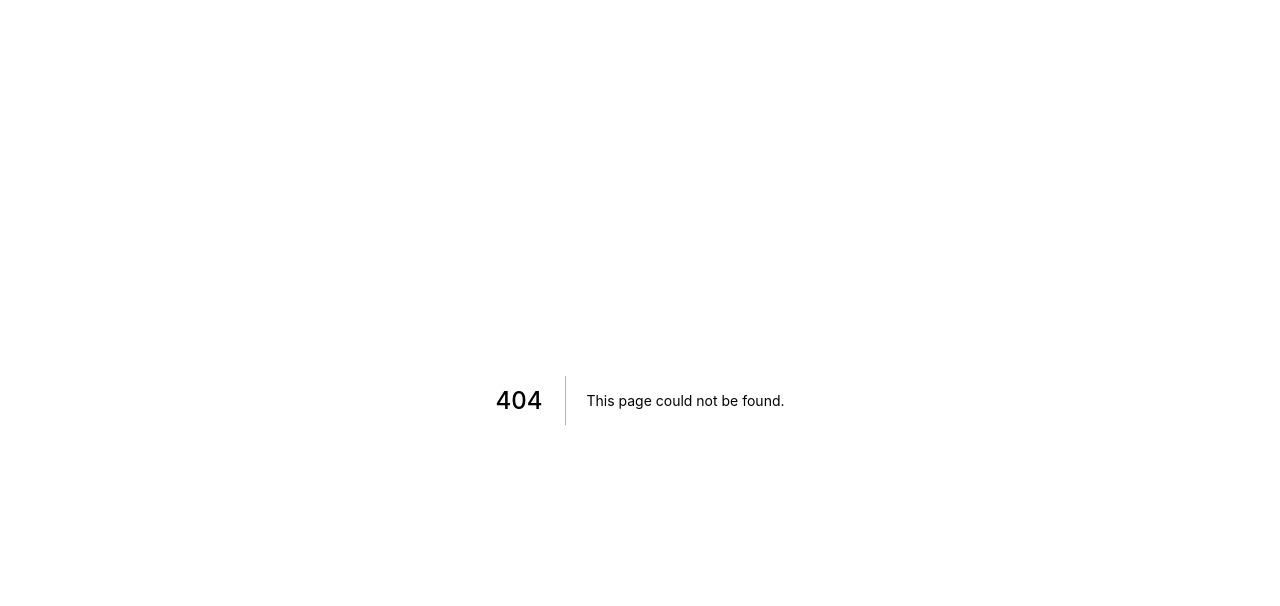
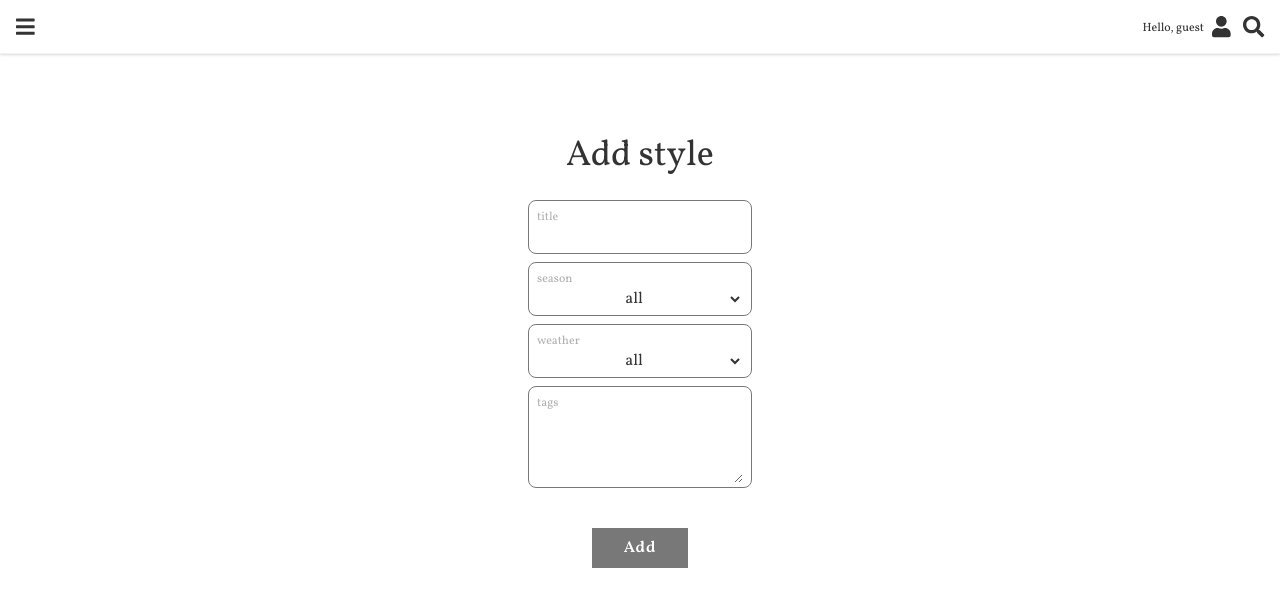
Before and after one commit to Smiyu-web/nodejs-finalproject-weargo-client, a Next.js app: page /add-style in a window 1280 px wide. Before the commit this address had no page. Shown: the top 606 px of the page. Built offline with nearby package versions, Linux system fonts and the light colour scheme.

Commit message:
added pages

```diff
--- a/src/components/layout.jsx
+++ b/src/components/layout.jsx
@@ -1,7 +1,6 @@
 import React from "react";
 import Head from "next/head";
 import Nabvar from "./navbar/ Nabvar";
-import Footer from "./footer/Footer";
 
 const Layout = ({ description, title, children, style }) => {
   return (
@@ -14,7 +13,6 @@ const Layout = ({ description, title, children, style }) => {
       <main className={style}>
         <Nabvar />
         {children}
-        <Footer />
       </main>
     </div>
   );
--- /dev/null
+++ b/src/components/navbar/SearchContainer.jsx
@@ -0,0 +1,30 @@
+import React from "react";
+import Button from "../ui/Button";
+import InputWrapper from "../ui/InputWrapper";
+
+const SearchContainer = () => {
+  return (
+    <div className="pt-28 flex flex-col items-center">
+      <h2 className="py-6">Search</h2>
+      <div className="search_input">
+        <select
+          className="search_type"
+          style={{ textAlignLast: "center" }}
+          type="search"
+          name="search"
+        >
+          <option value="all">all</option>
+          <option value="folder">my folder</option>
+          <option value="likes">liked</option>
+          <option value="save">saved</option>
+        </select>
+        <input className="py-2 text-center" type="search" name="search" />
+      </div>
+      <div>
+        <Button button="Search" />
+      </div>
+    </div>
+  );
+};
+
+export default SearchContainer;
--- a/src/components/navbar/user/Signup.jsx
+++ b/src/components/navbar/user/Signup.jsx
@@ -4,8 +4,8 @@ import InputWrapper from "../../ui/InputWrapper";
 
 const Signup = () => {
   return (
-    <div className="pt-36">
-      <h2>Sign Up</h2>
+    <div className="pt-28 flex flex-col items-center">
+      <h2 className="py-6">Sign Up</h2>
       <div>
         <InputWrapper title="Name" type="name" name="name" />
         <InputWrapper title="Email" type="email" name="email" />
@@ -19,8 +19,8 @@ const Signup = () => {
       <div>
         <Button button="Sign up" />
       </div>
-      <div>
-        <h6>Do you already have an account?</h6>
+      <div className="text-center">
+        <p>Do you already have an account?</p>
         <a href="">Log in</a>
       </div>
     </div>
--- /dev/null
+++ b/src/components/outfit/AddStyle.jsx
@@ -0,0 +1,56 @@
+import React from "react";
+import Button from "../ui/Button";
+import InputWrapper from "../ui/InputWrapper";
+
+const AddStyle = () => {
+  return (
+    <div className="pt-28 flex flex-col items-center">
+      <h2 className="py-6">Add style</h2>
+      <div>
+        <InputWrapper title="title" type="text" name="title" />
+        {/* season option */}
+        <div className="input_wrapper">
+          <label>season</label>
+          <select
+            className="bg-white"
+            style={{ textAlignLast: "center" }}
+            type="text"
+            name="season"
+          >
+            <option value="all">all</option>
+            <option value="spring">spring</option>
+            <option value="summer">summer</option>
+            <option value="fall">fall</option>
+            <option value="winter">winter</option>
+          </select>
+        </div>
+        {/* weather option */}
+        <div className="input_wrapper">
+          <label>weather</label>
+          <select
+            className="bg-white"
+            style={{ textAlignLast: "center" }}
+            type="text"
+            name="season"
+          >
+            <option value="all">all</option>
+            <option value="sunny">sunny</option>
+            <option value="scloudyummer">cloudy</option>
+            <option value="rainy">rainy</option>
+            <option value="windy">windy</option>
+            <option value="snowing">snowing</option>
+          </select>
+        </div>
+        <div className="input_wrapper">
+          <label>tags</label>
+          <textarea name="" id="" cols="20" rows="3"></textarea>
+        </div>
+      </div>
+      <div>
+        <Button button="Add" />
+      </div>
+    </div>
+  );
+};
+
+export default AddStyle;
--- a/src/components/ui/InputWrapper.jsx
+++ b/src/components/ui/InputWrapper.jsx
@@ -3,7 +3,7 @@ import React from "react";
 const InputWrapper = (props) => {
   return (
     <div className="input_wrapper">
-      <label className="text-xs">{props.title}</label>
+      <label>{props.title}</label>
       <input className="outline-none" type={props.type} name={props.name} />
     </div>
   );
--- /dev/null
+++ b/src/components/ui/OptionInput.jsx
@@ -0,0 +1,21 @@
+import React from "react";
+
+const OptionInput = () => {
+  return (
+    <div>
+      <select
+        className="search_type"
+        style={{ textAlignLast: "center" }}
+        type="search"
+        name="search"
+      >
+        <option value="all">all</option>
+        <option value="folder">my folder</option>
+        <option value="likes">liked</option>
+        <option value="save">saved</option>
+      </select>
+    </div>
+  );
+};
+
+export default OptionInput;
--- /dev/null
+++ b/src/pages/[styleid].js
@@ -0,0 +1,7 @@
+import React from "react";
+
+const StyleDetailPage = () => {
+  return <div></div>;
+};
+
+export default StyleDetailPage;
--- /dev/null
+++ b/src/pages/add-style.js
@@ -0,0 +1,13 @@
+import React from "react";
+import Layout from "../components/layout";
+import AddStyle from "../components/outfit/AddStyle";
+
+const AddStylePage = () => {
+  return (
+    <Layout style="h-screen">
+      <AddStyle />
+    </Layout>
+  );
+};
+
+export default AddStylePage;
--- a/src/pages/index.js
+++ b/src/pages/index.js
@@ -1,4 +1,5 @@
 import React from "react";
+import Footer from "../components/footer/Footer";
 import Hero from "../components/hero/Hero";
 import ListByTag from "../components/home/ListByTag";
 import Layout from "../components/layout";
@@ -11,6 +12,7 @@ export default function Home() {
         <ListByTag />
         <ListByTag />
         <ListByTag />
+        <Footer />
       </Layout>
     </div>
   );
--- /dev/null
+++ b/src/pages/search.js
@@ -0,0 +1,13 @@
+import React from "react";
+import Layout from "../components/layout";
+import SearchContainer from "../components/navbar/SearchContainer";
+
+const Search = () => {
+  return (
+    <Layout style="h-screen">
+      <SearchContainer />
+    </Layout>
+  );
+};
+
+export default Search;
--- a/src/styles/globals.css
+++ b/src/styles/globals.css
@@ -33,6 +33,15 @@
   }
   p {
     @apply text-sm sm:text-base xl:text-lg;
+  }
+  input,
+  select,
+  option,
+  textarea {
+    @apply focus:outline-none;
+  }
+  label {
+    @apply text-xs text-gray2;
   }
 }
 
@@ -72,10 +81,20 @@
   }
   .btn_wrapper {
     @apply relative border border-solid border-gray bg-gray
-    w-24 h-10;
+    w-24 h-10 my-8;
   }
   .btn {
     @apply absolute text-white font-semibold tracking-wider
     inset-0 m-auto outline-none focus:outline-none;
   }
+  .search_input {
+    @apply flex flex-col w-56
+    border border-gray border-solid rounded-md;
+  }
+  .search_type {
+    @apply py-2 bg-white border-b border-gray border-solid;
+  }
+  .select_input {
+    @apply py-2 bg-white border border-gray border-solid;
+  }
 }
--- a/tailwind.config.js
+++ b/tailwind.config.js
@@ -6,6 +6,7 @@ module.exports = {
       colors: {
         darkGray: "#333333",
         gray: "#787878",
+        gray2: "#b0b0b0",
         lightGray: "#f2f2f2",
       },
       fontFamily: {
```
